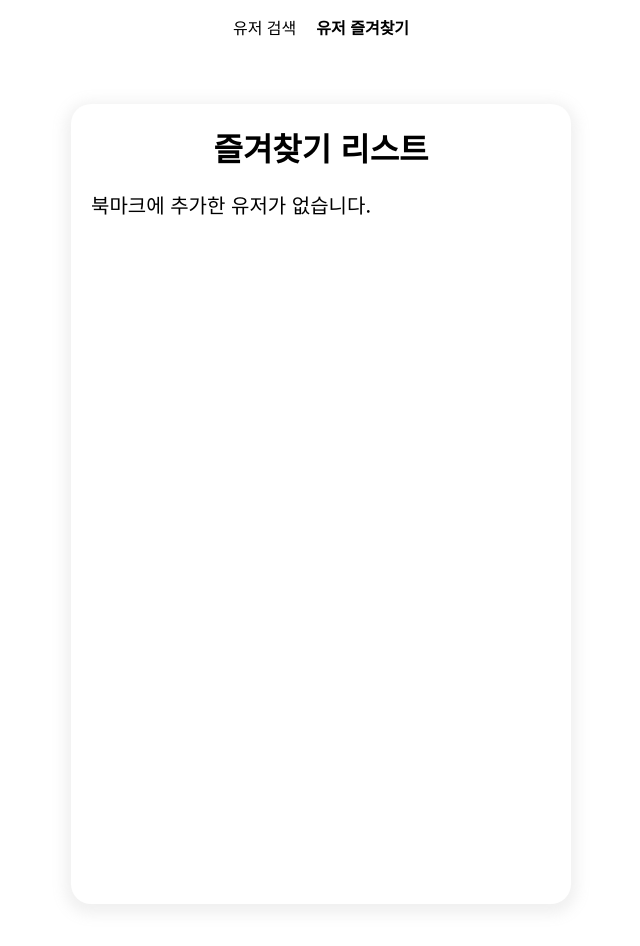
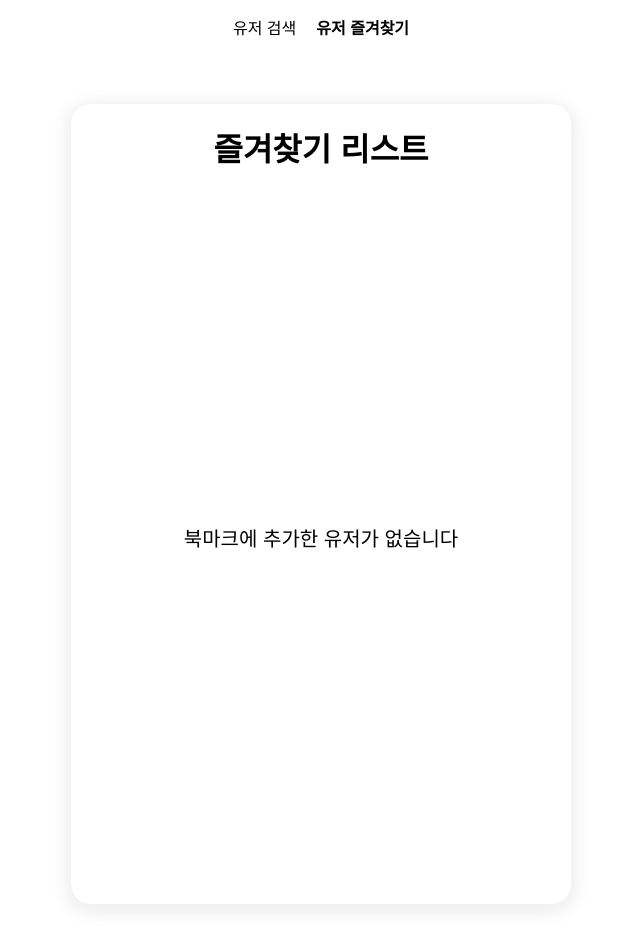
Before and after one commit to choisuhyeok1255/aptner, a Next.js app: page /bookmark in a window 1280 px wide. Shown: the top 946 px of the page, without its empty margins (319-959 px from the left). Built offline with nearby package versions, Linux system fonts and the light colour scheme; what emotion-reset would draw is missing.

Commit message:
style: GithubProfileBookmarks -> 검색결과 없을 때 문구 가운데 정렬

```diff
--- a/src/components/githubProfile/githubProfileBookmarks/GithubProfileBookmarks.styled.ts
+++ b/src/components/githubProfile/githubProfileBookmarks/GithubProfileBookmarks.styled.ts
@@ -1,5 +1,9 @@
 import styled from "@emotion/styled";
 
 export const EmptyBookmarks = styled.div`
+  display: flex;
+  justify-content: center;
+  align-items: center;
+  height: 100%;
   font-size: 20px;
 `;
--- a/src/components/githubProfile/githubProfileBookmarks/GithubProfileBookmarks.tsx
+++ b/src/components/githubProfile/githubProfileBookmarks/GithubProfileBookmarks.tsx
@@ -16,7 +16,7 @@ const GithubProfileBookmarks = () => {
           handleCheckBookmark={handleCheckBookmark}
         />
       ) : (
-        <S.EmptyBookmarks>북마크에 추가한 유저가 없습니다.</S.EmptyBookmarks>
+        <S.EmptyBookmarks>북마크에 추가한 유저가 없습니다</S.EmptyBookmarks>
       )}
     </>
   );
```
